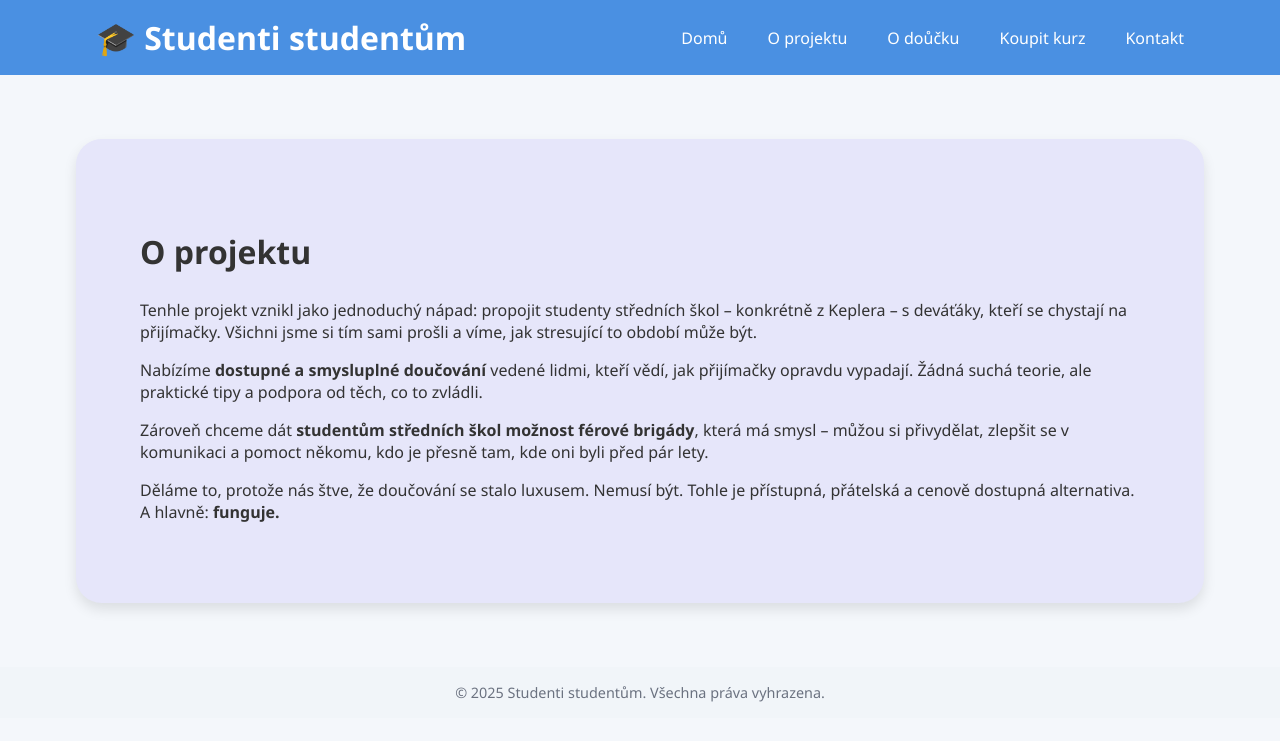
After one commit to tomashanzal/website-DU, a Flask app: page /projekt in a window 1280 px wide. The commit adds this page. Shown: the top 741 px of the page. Run offline with Flask 3, Linux system fonts and the light colour scheme.

Commit message:
new home.html + O projektu

```diff
--- a/app/routes.py
+++ b/app/routes.py
@@ -17,6 +17,10 @@ main = Blueprint('main', __name__)
 @main.route("/")
 def home():
     return render_template("home.html")
+
+@main.route("/projekt")
+def projekt():
+    return render_template("projekt.html")
 
 @main.route("/about")
 def about():
--- a/app/static/styles.css
+++ b/app/static/styles.css
@@ -3,15 +3,15 @@ body {
   margin: 0;
   padding: 0;
   font-family: 'Segoe UI', Tahoma, Geneva, Verdana, sans-serif;
-  background-color: #f4f7fb; /* Světle modrá */
-  color: #333333; /* Tmavě šedá text */
+  background-color: #f4f7fb;
+  color: #333333;
 }
 
 /* ===== HLAVIČKA ===== */
 header {
-  padding: 1rem 2rem;
+  padding: 1rem 5vw;
   color: white;
-  background-color: #4a90e2; /* Světle modrá */
+  background-color: #4a90e2;
 }
 
 .header-inner {
@@ -20,6 +20,7 @@ header {
   align-items: center;
   max-width: 1200px;
   margin: 0 auto;
+  padding: 0 2rem;
 }
 
 .logo {
@@ -28,11 +29,18 @@ header {
   color: white;
 }
 
+nav {
+  display: flex;
+  align-items: center;
+  gap: 2.5rem;
+  margin-left: auto;
+}
 nav a {
   color: white;
-  margin-left: 2rem;
   text-decoration: none;
   font-weight: 500;
+  font-size: 1rem;
+  padding: 0.5rem 0;
 }
 
 nav a:hover {
@@ -59,76 +67,84 @@ nav a:hover {
   position: absolute;
   top: 0; left: 0;
   width: 100%; height: 100%;
-  background: rgba(0, 0, 0, 0.3); /* Tmavý overlay pro lepší čitelnost */
+  background: rgba(0, 0, 0, 0.3);
   z-index: 1;
 }
 
 .hero-content {
   position: relative;
   z-index: 2;
-  max-width: 800px;
+  max-width: 90vw;
 }
 
 .hero-content h1 {
-  font-size: 2.8rem;
-  margin-bottom: 20px;
+  font-size: 6vw;
+  margin-bottom: 2vh;
 }
 
 /* ===== FEATURES SEKCE ===== */
 .features, .highlight-section {
-  background-color: #e6e6fa; /* Levandulová barva */
-  border-radius: 16px;
-  box-shadow: 0 4px 12px rgba(0, 0, 0, 0.1);
-  padding: 3rem 2rem;
-  margin: 3rem auto;
+  background-color: #e6e6fa;
+  border-radius: 2vw;
+  box-shadow: 0 0.5vw 1vw rgba(0, 0, 0, 0.1);
+  padding: 5vw;
+  margin: 5vw auto;
   max-width: 1000px;
 }
 
-
 .features h1, .highlight-section h1 {
   font-size: 2rem;
-  color: #333333; /* Tmavě šedá */
+  color: #333333;
 }
 
 /* ===== TLAČÍTKA ===== */
+.btn, .btn-lektori, .payment-btn {
+  text-decoration: none;
+}
+
 .btn {
-  background-color: #ff8c00; /* Světle oranžová */
+  background-color: #ff8c00;
   color: white;
   padding: 0.8rem 1.5rem;
   font-weight: 600;
   font-size: 1rem;
   border: none;
-  border-radius: 8px;
+  border-radius: 0.8rem;
   cursor: pointer;
   transition: background-color 0.3s;
+  text-decoration: none;
 }
 
 .btn:hover {
-  background-color: #e07600; /* Tmavě oranžová */
+  background-color: #e07600;
 }
 
 /* ===== PATIČKA ===== */
 footer {
   text-align: center;
-  padding: 1.5rem;
+  padding: 2vh 0;
   background-color: #f1f5f9;
   font-size: 0.9rem;
   color: #6b7280;
 }
+
 /* ===== TIMELINE SEKCE ===== */
 .timeline {
-  border-left: 4px solid #4a90e2;
-  padding-left: 1.5rem;
-  margin: 2rem 0;
+  border-left: 0.5vw solid #4a90e2;
+  padding-left: 2vw;
+  margin: 4vw 0;
+  max-width: 1000px;
+  margin-left: auto;
+  margin-right: auto;
 }
 
 .timeline h2 {
-  margin-top: 2rem;
+  margin-top: 2vw;
   color: #4a90e2;
 }
 
 .timeline p {
-  margin: 0.5rem 0 1.5rem;
+  margin: 1vw 0 3vw;
 }
 
 .kontakt-section h1 {
--- a/app/templates/about.html
+++ b/app/templates/about.html
@@ -12,7 +12,8 @@
       <div class="logo">🎓 Studenti studentům</div>
       <nav>
         <a href="{{ url_for('main.home') }}">Domů</a>
-        <a href="{{ url_for('main.about') }}">O kurzu</a>
+        <a href="{{ url_for('main.projekt') }}">O projektu</a>
+        <a href="{{ url_for('main.about') }}">O doůčku</a>
         <a href="{{ url_for('main.payment') }}">Koupit kurz</a>
         <a href="{{ url_for('main.kontakt') }}">Kontakt</a>
       </nav>
--- a/app/templates/kontakt.html
+++ b/app/templates/kontakt.html
@@ -13,7 +13,8 @@
       <div class="logo">🎓 Studenti studentům</div>
       <nav>
         <a href="{{ url_for('main.home') }}">Domů</a>
-        <a href="{{ url_for('main.about') }}">O kurzu</a>
+        <a href="{{ url_for('main.projekt') }}">O projektu</a>
+        <a href="{{ url_for('main.about') }}">O doůčku</a>
         <a href="{{ url_for('main.payment') }}">Koupit kurz</a>
         <a href="{{ url_for('main.kontakt') }}">Kontakt</a>
       </nav>
--- a/app/templates/lektori.html
+++ b/app/templates/lektori.html
@@ -13,7 +13,8 @@
       <div class="logo">🎓 Studenti studentům</div>
       <nav>
         <a href="{{ url_for('main.home') }}">Domů</a>
-        <a href="{{ url_for('main.about') }}">O kurzu</a>
+        <a href="{{ url_for('main.projekt') }}">O projektu</a>
+        <a href="{{ url_for('main.about') }}">O doůčku</a>
         <a href="{{ url_for('main.payment') }}">Koupit kurz</a>
         <a href="{{ url_for('main.kontakt') }}">Kontakt</a>
       </nav>
--- a/app/templates/payment.html
+++ b/app/templates/payment.html
@@ -16,7 +16,8 @@
       <div class="logo">🎓 Studenti studentům</div>
       <nav>
         <a href="{{ url_for('main.home') }}">Domů</a>
-        <a href="{{ url_for('main.about') }}">O kurzu</a>
+        <a href="{{ url_for('main.projekt') }}">O projektu</a>
+        <a href="{{ url_for('main.about') }}">O doůčku</a>
         <a href="{{ url_for('main.payment') }}">Koupit kurz</a>
         <a href="{{ url_for('main.kontakt') }}">Kontakt</a>
       </nav>
--- /dev/null
+++ b/app/templates/projekt.html
@@ -0,0 +1,35 @@
+<!DOCTYPE html>
+<html lang="cs">
+<head>
+  <meta charset="UTF-8" />
+  <meta name="viewport" content="width=device-width, initial-scale=1.0" />
+  <title>O projektu – Studenti studentům</title>
+  <link rel="stylesheet" href="{{ url_for('static', filename='styles.css') }}">
+</head>
+<body>
+  <header>
+    <div class="header-inner">
+      <div class="logo">🎓 Studenti studentům</div>
+      <nav>
+        <a href="{{ url_for('main.home') }}">Domů</a>
+        <a href="{{ url_for('main.projekt') }}">O projektu</a>
+        <a href="{{ url_for('main.about') }}">O doůčku</a>
+        <a href="{{ url_for('main.payment') }}">Koupit kurz</a>
+        <a href="{{ url_for('main.kontakt') }}">Kontakt</a>
+      </nav>
+    </div>
+  </header>
+
+  <section class="highlight-section">
+    <h1>O projektu</h1>
+    <p>Tenhle projekt vznikl jako jednoduchý nápad: propojit studenty středních škol – konkrétně z Keplera – s deváťáky, kteří se chystají na přijímačky. Všichni jsme si tím sami prošli a víme, jak stresující to období může být.</p>
+    <p>Nabízíme <strong>dostupné a smysluplné doučování</strong> vedené lidmi, kteří vědí, jak přijímačky opravdu vypadají. Žádná suchá teorie, ale praktické tipy a podpora od těch, co to zvládli.</p>
+    <p>Zároveň chceme dát <strong>studentům středních škol možnost férové brigády</strong>, která má smysl – můžou si přivydělat, zlepšit se v komunikaci a pomoct někomu, kdo je přesně tam, kde oni byli před pár lety.</p>
+    <p>Děláme to, protože nás štve, že doučování se stalo luxusem. Nemusí být. Tohle je přístupná, přátelská a cenově dostupná alternativa. A hlavně: <strong>funguje.</strong></p>
+  </section>
+
+  <footer>
+    &copy; 2025 Studenti studentům. Všechna práva vyhrazena.
+  </footer>
+</body>
+</html>
```
Also changed, not shown: other parts of app/static/styles.css (+36 -9 lines), app/templates/home.html (+5 -9 lines), app/static/img/background.jpg (deleted), app/static/img/home_students.jpg (deleted), 1 other file.
